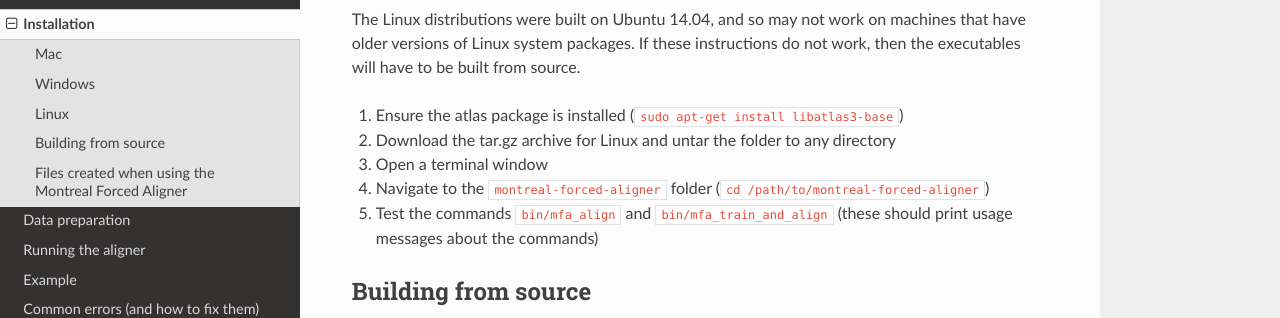
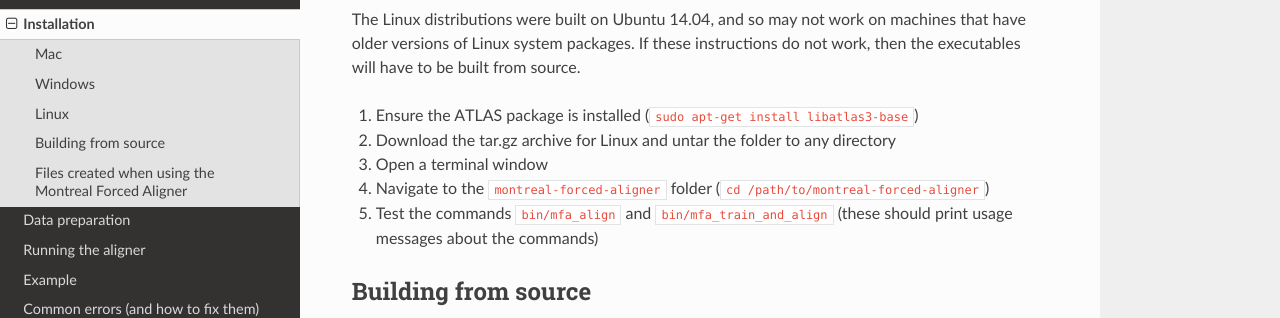
Before and after one commit to MontrealCorpusTools/Montreal-Forced-Aligner, a Sphinx documentation site: the page built from docs/source/installation.rst, in a window 1280 px wide and 900 px high, scrolled down 783 px. Shown: the part 152-470 px from the top of the window. Built offline with Sphinx 7.4.7 and the Read the Docs theme 2.0.0, drawn with Linux system fonts in a browser that asks for light colours.

Commit message:
DOCS: Fix typo

```diff
--- a/docs/source/installation.rst
+++ b/docs/source/installation.rst
@@ -48,7 +48,7 @@
 machines that have older versions of Linux system packages.  If these instructions
 do not work, then the executables will have to be built from source.
 
-1. Ensure the atlas package is installed (``sudo apt-get install libatlas3-base``)
+1. Ensure the ATLAS package is installed (``sudo apt-get install libatlas3-base``)
 2. Download the tar.gz archive for Linux and untar the folder to any directory
 3. Open a terminal window
 4. Navigate to the ``montreal-forced-aligner`` folder (``cd /path/to/montreal-forced-aligner``)
```
